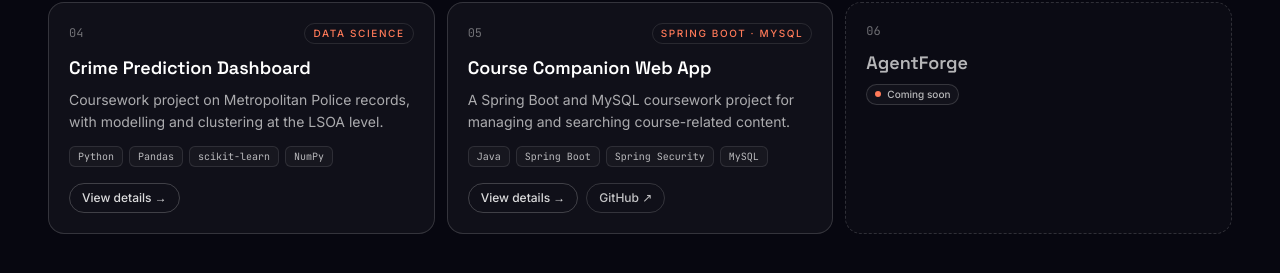
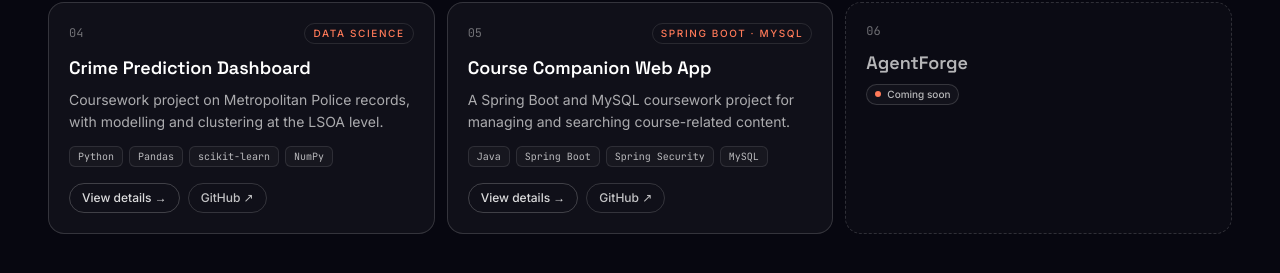
Before and after one commit to namitzz/Namit.portfolio, a React (Vite) app: page / in a window 1280 px wide. Shown: the part 2797-3070 px from the top of the page. Built offline with nearby package versions, Linux system fonts and the light colour scheme.

Commit message:
added git link

```diff
--- a/src/data/content.js
+++ b/src/data/content.js
@@ -178,7 +178,7 @@ export const projects = [
       'Most of the lessons here happened before the modelling even started. The data was uneven, the area sizes were not comparable, and the categories did not line up cleanly across years. By the time I was tuning models I had already made the decisions that actually mattered. Picking R squared, RMSE, and MAE side by side, and explaining why a Decision Tree could match a Random Forest on test but still be the wrong choice, was the part that taught me the most.',
     cta: {
       caseStudy: null,
-      github: null,
+      github: 'https://github.com/namitzz/crime-prediction-ml',
       demo: null,
     },
   },
```
